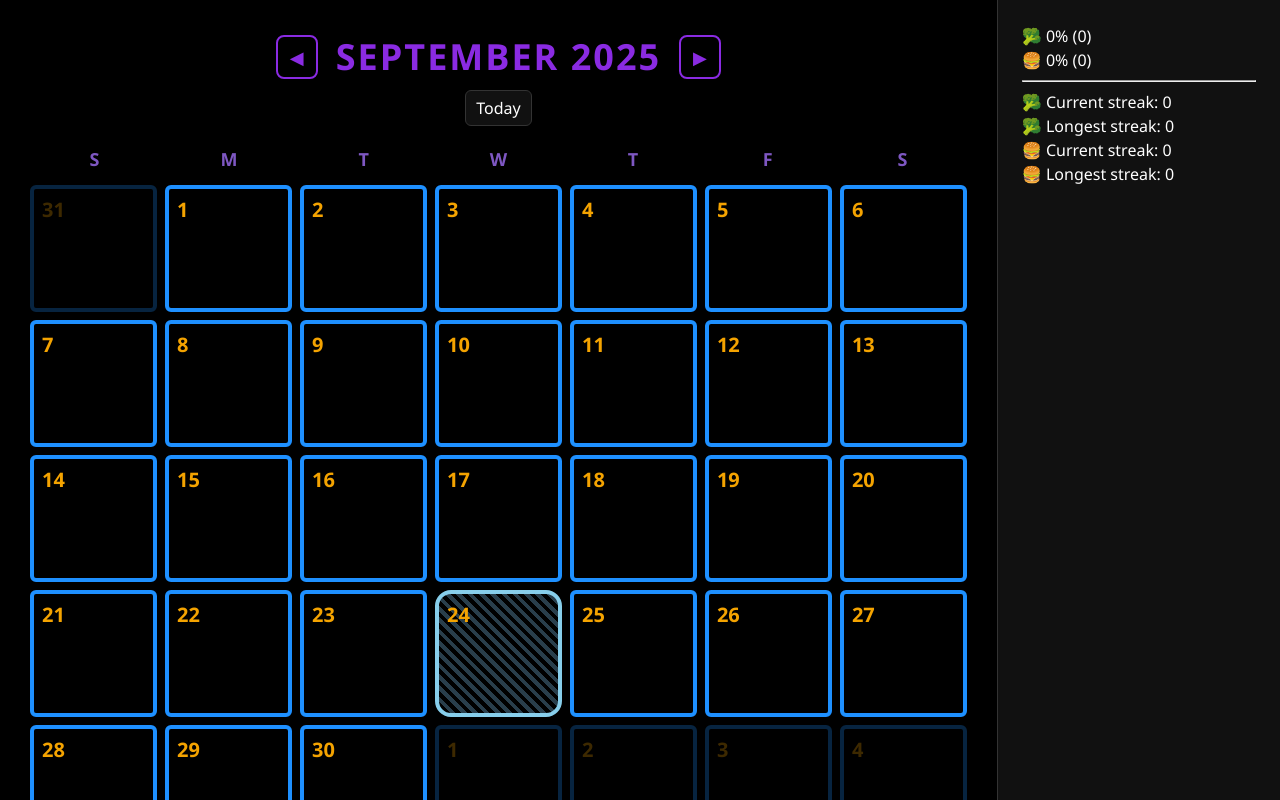
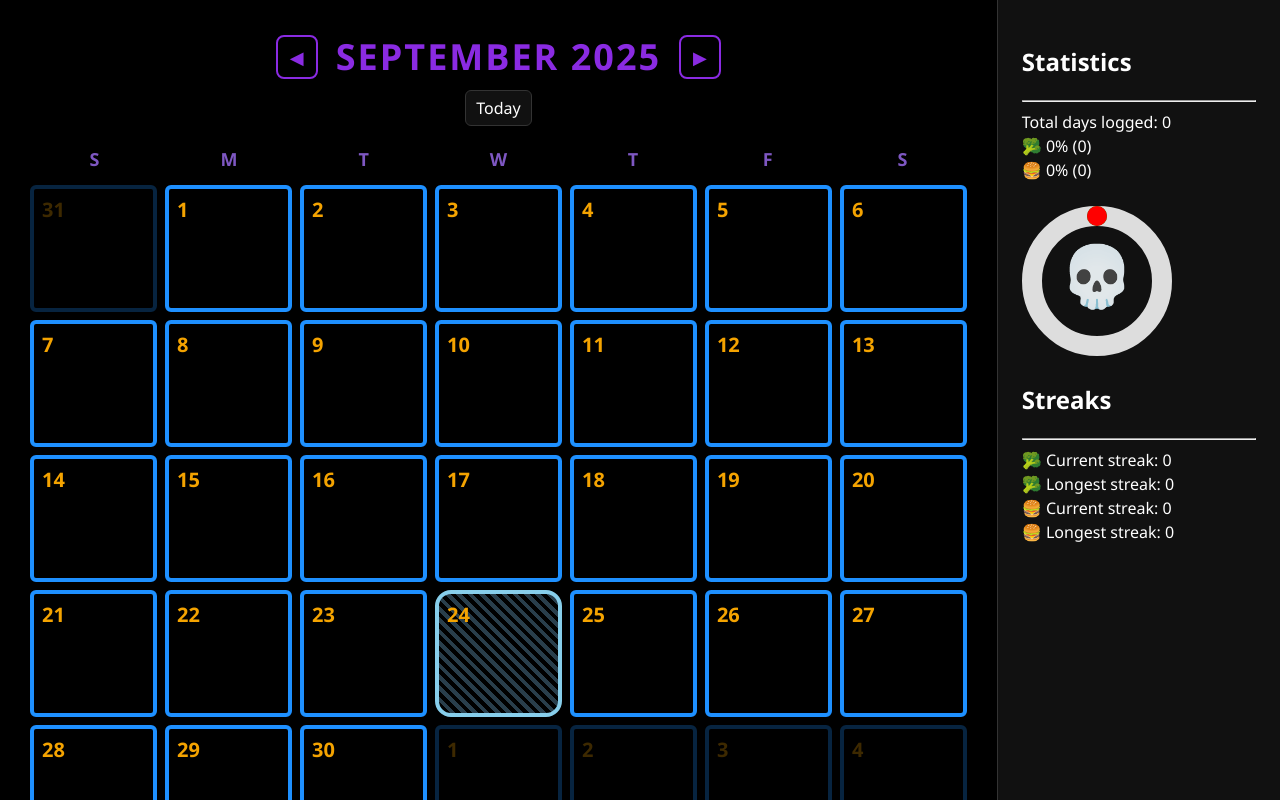
Before and after one commit to Aldomf/emoji-calendar, a React (Vite) app: page / in a window 1280 px wide. Built offline with nearby package versions, Linux system fonts and the light colour scheme.

Commit message:
adding ProgressDonut %

```diff
--- a/src/components/RightPanel.tsx
+++ b/src/components/RightPanel.tsx
@@ -1,4 +1,5 @@
 import { HEALTHY, UNHEALTHY } from "../consts/constants";
+import ProgressDonut from "../svg/ProgressDonut";
 
 type Props = {
   data: Record<string, string>;
@@ -55,8 +56,16 @@
 
   return (
     <div className={`right-panel ${sidebarOpen ? "open" : ""}`}>
+      <h2>Statistics</h2>
+      <hr />
+      Total days logged: {total}
+      <br />
       🥦 {healthyPct}% <span>({healthyCount})</span> <br />
       🍔 {unhealthyPct}% <span>({unhealthyCount})</span>
+      <br />
+      <br />
+      <ProgressDonut healthyPct={healthyPct} unhealthyPct={unhealthyPct} />
+      <h2>Streaks</h2>
       <hr />
       <div>🥦 Current streak: {currentHealthy}</div>
       <div>🥦 Longest streak: {maxHealthy}</div>
--- /dev/null
+++ b/src/svg/ProgressDonut.tsx
@@ -0,0 +1,91 @@
+import React from "react";
+
+interface ProgressDonutProps {
+  healthyPct: number; // e.g. 70
+  unhealthyPct: number; // e.g. 30
+  size?: number; // optional size
+  strokeWidth?: number;
+}
+
+export default function ProgressDonut({
+  healthyPct,
+  unhealthyPct,
+  size = 150,
+  strokeWidth = 20,
+}: ProgressDonutProps) {
+  const radius = (size - strokeWidth) / 2;
+  const circumference = 2 * Math.PI * radius;
+
+  const healthyLength = (circumference * healthyPct) / 100;
+  const unhealthyLength = (circumference * unhealthyPct) / 100;
+
+  // Emoji logic
+  let moodEmoji = "😐"; // default neutral
+
+  if (healthyPct >= 95) moodEmoji = "👑";
+  else if (healthyPct >= 90) moodEmoji = "🤩";
+  else if (healthyPct >= 80) moodEmoji = "😁";
+  else if (healthyPct >= 70) moodEmoji = "🙂";
+  else if (healthyPct >= 60) moodEmoji = "😮‍💨";
+  else if (healthyPct >= 50) moodEmoji = "😐";
+  else if (healthyPct >= 40) moodEmoji = "😟";
+  else if (healthyPct >= 30) moodEmoji = "😧";
+  else if (healthyPct >= 20) moodEmoji = "😨";
+  else if (healthyPct >= 10) moodEmoji = "😱";
+  else moodEmoji = "💀";
+
+  return (
+    <svg width={size} height={size} viewBox={`0 0 ${size} ${size}`}>
+      {/* Background circle */}
+      <circle
+        cx={size / 2}
+        cy={size / 2}
+        r={radius}
+        fill="transparent"
+        stroke="#ddd"
+        strokeWidth={strokeWidth}
+      />
+
+      {/* Healthy segment */}
+      <circle
+        cx={size / 2}
+        cy={size / 2}
+        r={radius}
+        fill="transparent"
+        stroke="green"
+        strokeWidth={strokeWidth}
+        strokeDasharray={`${healthyLength} ${circumference - healthyLength}`}
+        strokeDashoffset={0}
+        strokeLinecap="round"
+        transform={`rotate(-90 ${size / 2} ${size / 2})`}
+      />
+
+      {/* Unhealthy segment */}
+      <circle
+        cx={size / 2}
+        cy={size / 2}
+        r={radius}
+        fill="transparent"
+        stroke="red"
+        strokeWidth={strokeWidth}
+        strokeDasharray={`${unhealthyLength} ${
+          circumference - unhealthyLength
+        }`}
+        strokeDashoffset={-healthyLength}
+        strokeLinecap="round"
+        transform={`rotate(-90 ${size / 2} ${size / 2})`}
+      />
+
+      {/* Emoji in the center */}
+      <text
+        x="50%"
+        y="50%"
+        dominantBaseline="middle"
+        textAnchor="middle"
+        fontSize={size * 0.40}
+      >
+        {moodEmoji}
+      </text>
+    </svg>
+  );
+}
```
